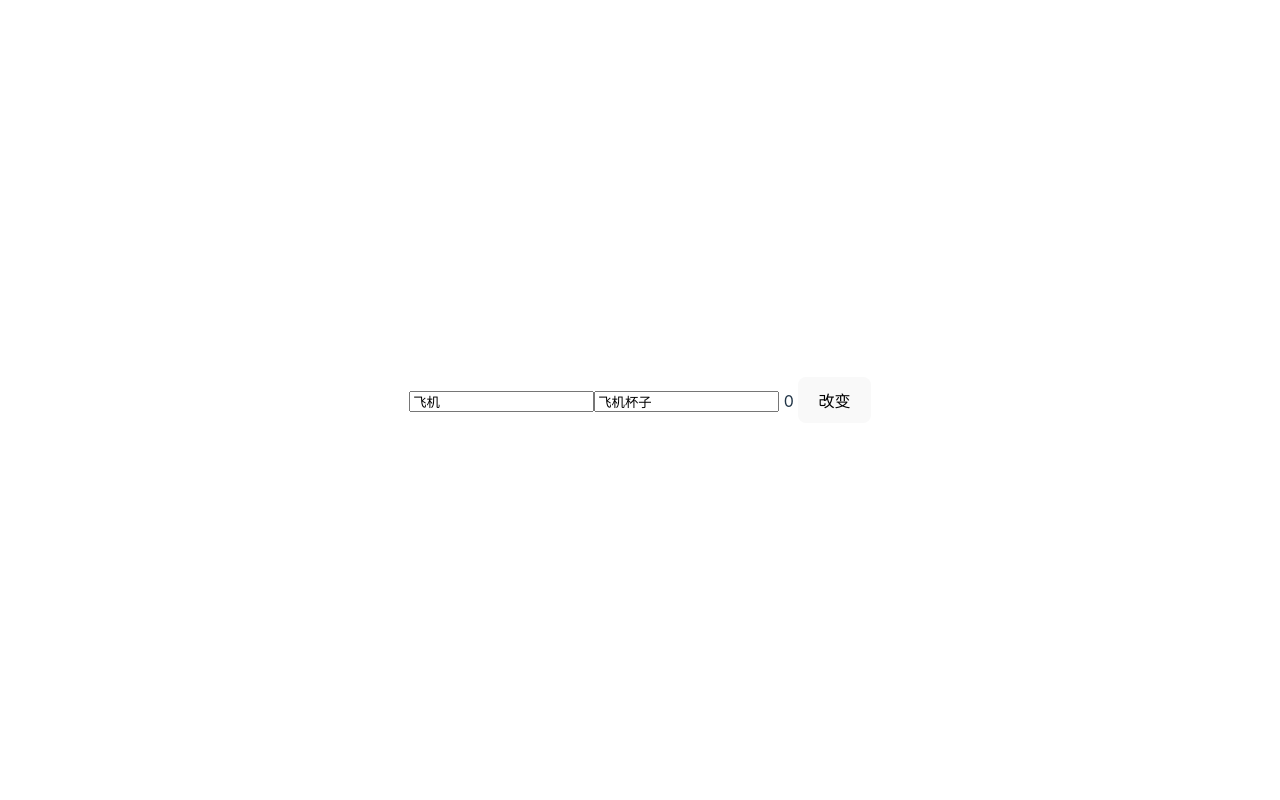
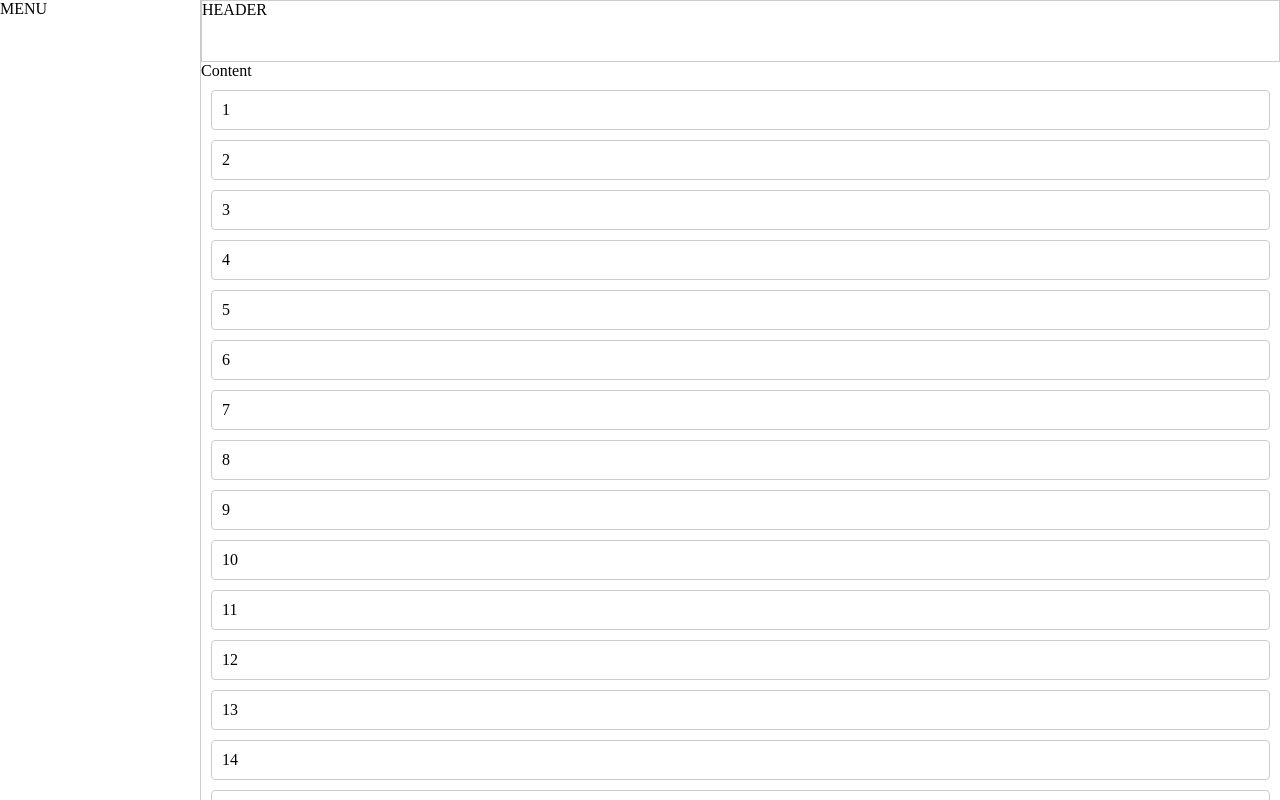
Before and after one commit to Realo7/Vue3-vite-Ts-pinia, a Vue app in the folder vite-project/: page / in a window 1280 px wide. Built offline with nearby package versions, Linux system fonts and the light colour scheme.

Commit message:
scss和layout复习

```diff
--- a/vite-project/index.html
+++ b/vite-project/index.html
@@ -1,4 +1,4 @@
-<!doctype html>
+<!DOCTYPE html>
 <html lang="en">
   <head>
     <meta charset="UTF-8" />
@@ -10,4 +10,16 @@
     <div id="app"></div>
     <script type="module" src="/src/main.ts"></script>
   </body>
+  <style>
+    /* @import './src/assets/reset.css'; */
+    * {
+      margin: 0;
+      padding: 0;
+    }
+    html,
+    body {
+      height: 100%;
+      overflow: hidden;
+    }
+  </style>
 </html>
--- a/vite-project/package.json
+++ b/vite-project/package.json
@@ -13,6 +13,7 @@
   },
   "devDependencies": {
     "@vitejs/plugin-vue": "^5.1.2",
+    "sass": "^1.77.8",
     "typescript": "^5.5.3",
     "vite": "^5.4.1",
     "vue-tsc": "^2.0.29"
--- a/vite-project/src/App.vue
+++ b/vite-project/src/App.vue
@@ -1,60 +1,17 @@
-<!-- ref,reactive -->
-<!-- ref支持所有类型，reactive支持引用类型
-ref取值，赋值都需要加.value,reactive不需要.value
-reactive 不能直接赋值，否则破坏响应式对象结构
-解决方案 数组：1.使用push加解构赋值，2.使用对象，把arr当成对象一个属性，直接赋值 -->
 <script setup lang="ts">
-import Nav from './components/nn.vue'
 import { ref, reactive, readonly, shallowReactive } from 'vue';
 import { effect, watchEffect } from 'vue';
-
-let message1 = ref<string>('飞机')
-let message2 = ref<string>('飞机杯子')
-const state = reactive({
-  count: 0
-});
-
-const count2 = ref(0)
-const change = () => {
-  count2.value++;
-}
-watchEffect((onInvalidate) => {
-  console.log(count2.value);
-  console.log(message1.value);
-  console.log(message2.value);
-  // 在副作用下一次重新执行之前调用
-  onInvalidate(() => {
-    console.log('调用onInvalidate');
-
-  });
-});
+import layout from './Layout/index.vue'
 
 </script>
 
 <template>
-  <div>
-    <input type="text" v-model="message1">
-    <input type="text" v-model="message2">
-
-    {{ count2 }}
-    <button @click="change">改变</button>
+  <div id="app">
+    <layout></layout>
   </div>
-  <!-- <Nav /> -->
 </template>
-
-<style scoped>
-.logo {
-  height: 6em;
-  padding: 1.5em;
-  will-change: filter;
-  transition: filter 300ms;
-}
-
-.logo:hover {
-  filter: drop-shadow(0 0 2em #646cffaa);
-}
-
-.logo.vue:hover {
-  filter: drop-shadow(0 0 2em #42b883aa);
+<style lang="scss">
+#app {
+  @include bfc
 }
 </style>
--- /dev/null
+++ b/vite-project/src/Layout/Content/index.vue
@@ -0,0 +1,26 @@
+<template>
+    <div class="hur-content">
+        Content
+        <div class="hur-content__items" v-for="item in 100">{{ item }}</div>
+    </div>
+</template>
+<script setup lang='ts'>
+import { ref, reactive } from 'vue'
+import type { Ref } from 'vue'
+</script>
+<style scoped lang="scss">
+@include b(content) {
+    /* @include bfc; */
+    flex: 1;
+    overflow: auto;
+
+    @include e(items) {
+        padding: 10px;
+        margin: 10px;
+        border: 1px solid #ccc;
+        border-radius: 4px;
+
+    }
+
+}
+</style>
--- /dev/null
+++ b/vite-project/src/Layout/Header/index.vue
@@ -0,0 +1,16 @@
+<template>
+    <div class="hur-header">
+        HEADER
+    </div>
+</template>
+<script setup lang='ts'>
+import { ref, reactive } from 'vue'
+import type { Ref } from 'vue'
+</script>
+<style lang='scss' scoped>
+@include b(header) {
+    height: 60px;
+    border: 1px solid #ccc;
+
+}
+</style>
--- /dev/null
+++ b/vite-project/src/Layout/Menu/index.vue
@@ -0,0 +1,17 @@
+<template>
+    <div class="hur-menu">
+        MENU
+    </div>
+</template>
+<script setup lang='ts'>
+import { ref, reactive } from 'vue'
+import type { Ref } from 'vue'
+</script>
+<style lang='scss' scoped>
+@include b(menu) {
+    @include bfc;
+    min-width: 200px;
+    border-right: 1px solid #ccc;
+    height: 100%;
+}
+</style>
--- /dev/null
+++ b/vite-project/src/Layout/index.vue
@@ -0,0 +1,34 @@
+<template>
+    <div class="hur-box">
+        <div>
+            <Menu></Menu>
+        </div>
+        <div class="hur-box__right">
+            <Header></Header>
+            <Content></Content>
+        </div>
+
+    </div>
+</template>
+<script setup lang='ts'>
+import Header from './Header/index.vue'
+import Menu from './Menu/index.vue'
+import Content from './Content/index.vue'
+
+
+
+import { ref, reactive } from 'vue'
+import type { Ref } from 'vue'
+</script>
+<style lang='scss' scoped>
+@include b(box) {
+    @include bfc;
+    display: flex;
+
+    @include e(right) {
+        display: flex;
+        flex-direction: column;
+        flex: 1;
+    }
+}
+</style>
--- /dev/null
+++ b/vite-project/src/assets/reset.css
@@ -0,0 +1,129 @@
+html {
+  /* 标准字体大小可以，在移动端使用的rem适配的话会动态改变。 */
+  font-size: 14px;
+  /*  使用IE盒模型（个人取舍，我一般设置width是这是盒子的真实大小，包括padding和border） */
+  box-sizing: border-box;
+}
+
+html,
+body {
+  /* 在有些手机浏览器中点击一个链接或着可点击元素的时候，会出现一个半透明的灰色背景； */
+  -webkit-tap-highlight-color: rgba(0, 0, 0, 0);
+  /* 提升移动端滚动的体验效果  */
+  -webkit-overflow-scrolling: touch;
+  overflow-scrolling: touch;
+  /* 与浏览器窗口高度一致 */
+  height: 100%;
+}
+
+body {
+  /* 有些背景默认为浅灰色，所以统一设置为纯白 */
+  background: #fff;
+  /* 照着antd上面来的，在公司就别用微软雅黑了，不建议字体使用rem。 */
+  font: 14px, -apple-system, BlinkMacSystemFont, 'Segoe UI', 'PingFang SC',
+    'Hiragino Sans GB', 'Microsoft YaHei', 'Helvetica Neue', Helvetica, Arial,
+    sans-serif, 'Apple Color Emoji', 'Segoe UI Emoji', 'Segoe UI Symbol';
+  /* 使字体更加顺滑 */
+  -webkit-font-smoothing: antialiased;
+  -moz-osx-font-smoothing: grayscale;
+}
+
+/* 去除浏览器默认的margin和padding, 自行删减一些不必要的标签 */
+body,
+p,
+h1,
+h2,
+h3,
+h4,
+h5,
+h6,
+dl,
+dd,
+ul,
+ol,
+th,
+td,
+button,
+figure,
+input,
+textarea,
+form,
+pre,
+blockquote,
+figure {
+  margin: 0;
+  padding: 0;
+}
+
+a {
+  /* 小手 */
+  cursor: pointer;
+  /* 取消超链接的默认下划线 */
+  text-decoration: none;
+  /* antd里面还做了 ， 看你团队需不需要这样的风格 */
+  transition: color 0.3s ease;
+}
+
+ol,
+ul {
+  /* 去除自带的ugly样式。 */
+  list-style: none;
+}
+
+/* 这些节点部分属性没有继承父节点样式，所有继承一下，并取消outline，外轮廓的效果 */
+a,
+h1,
+h2,
+h3,
+h4,
+h5,
+h6,
+input,
+select,
+button,
+textarea {
+  font-family: inherit;
+  font-size: inherit;
+  font-weight: inherit;
+  font-style: inherit;
+  line-height: inherit;
+  color: inherit;
+  outline: none;
+}
+
+button,
+input[type='submit'],
+input[type='button'] {
+  /* 可点击小手 */
+  cursor: pointer;
+}
+/* 取消部分浏览器数字输入控件的操作按钮 apperance可以改变控件的外观。 */
+input[type='number'] {
+  -moz-appearance: textfield;
+}
+input[type='number']::-webkit-inner-spin-button,
+input[type='number']::-webkit-outer-spin-button {
+  margin: 0;
+  -webkit-appearance: none;
+}
+/**
+ * 删除Firefox中的内边框和填充。
+ */
+button::-moz-focus-inner,
+[type='button']::-moz-focus-inner,
+[type='reset']::-moz-focus-inner,
+[type='submit']::-moz-focus-inner {
+  border-style: none;
+  padding: 0;
+}
+/**
+ * 让html5中的hidden在IE10中正确显示
+ */
+
+[hidden] {
+  display: none;
+}
+template {
+  /* 有些浏览器会显示template 不过template标签用的也少，自行取舍。 */
+  display: none;
+}
--- /dev/null
+++ b/vite-project/src/bem.scss
@@ -0,0 +1,36 @@
+$namespace: 'hur' !default;
+// 使用!default表示如果这个变量在之前没有被定义过，那么就使用这个默认值。如果在其他地方已经定义了$namespace变量，那么这个默认值就会被覆盖。
+$block-sel: '-' !default;
+$elem_sel: '__' !default;
+$mod_sel: '--' !default;
+
+@mixin bfc {
+  height: 100%;
+  overflow: hidden;
+}
+
+@mixin b($block) {
+  $B: #{$namespace + $block-sel + $block}; //hur-$block
+  .#{$B} {
+    @content;
+  }
+}
+
+.xm-block__inner {
+}
+@mixin e($el) {
+  $selector: &; //获取父级选择器名称
+  @at-root {
+    #{$selector + $elem_sel + $el} {
+      @content;
+    }
+  }
+}
+@mixin m($m) {
+  $selector: &; //获取父级选择器名称
+  @at-root {
+    #{$selector + $mod_sel + $m} {
+      @content;
+    }
+  }
+}
--- a/vite-project/src/main.ts
+++ b/vite-project/src/main.ts
@@ -1,5 +1,5 @@
 import { createApp } from 'vue'
-import './style.css'
+// import './style.css'
 import App from './App.vue'
 
 createApp(App).mount('#app')
--- a/vite-project/vite.config.ts
+++ b/vite-project/vite.config.ts
@@ -4,4 +4,11 @@ import vue from '@vitejs/plugin-vue'
 // https://vitejs.dev/config/
 export default defineConfig({
   plugins: [vue()],
+  css: {
+    preprocessorOptions: {
+      scss: {
+        additionalData: `@import "./src/bem.scss";`,
+      },
+    },
+  },
 })
```
Also changed, not shown: vite-project/md/821SASS.md (added, +129 -0 lines), 1 other file (tests, documents, lock files or other folders).
